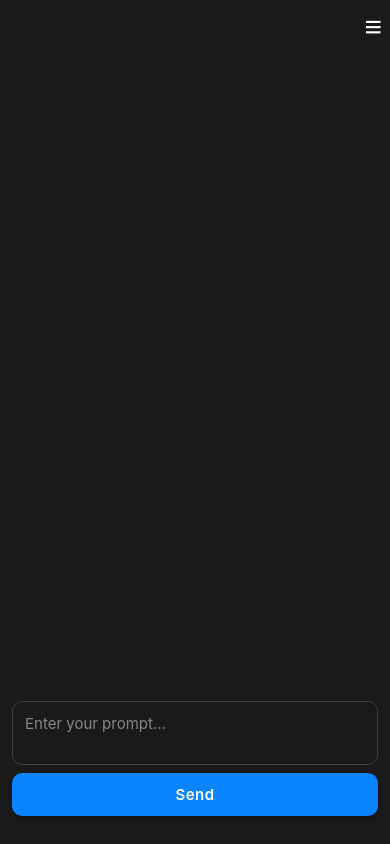
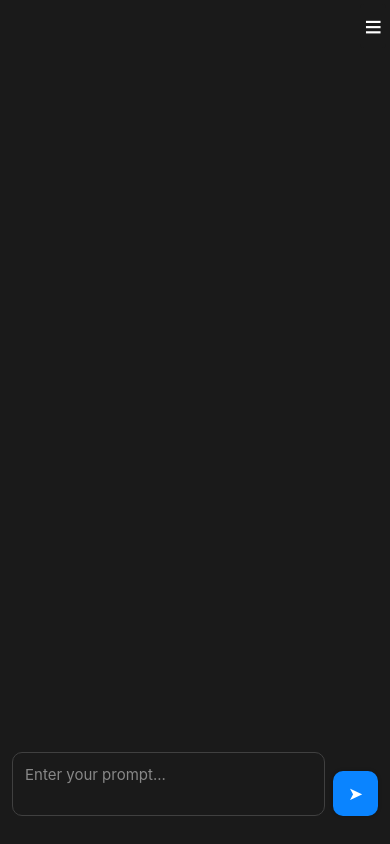
Before and after one commit to JoonasSal/we-have-gpt-at-home, a React Native app in the folder EdgeTalk/: screen / in a window 390 px wide. Built offline with nearby package versions, Linux system fonts and the light colour scheme.

Commit message:
send button and iprompt input styling

```diff
--- a/EdgeTalk/components/ChatInput.js
+++ b/EdgeTalk/components/ChatInput.js
@@ -7,7 +7,7 @@ const ChatInput = ({ prompt, onChangePrompt, onSend, loading }) => {
     <View style={styles.inputWrapper}>
       <View style={styles.inputContainer}>
         <TextInput
-          style={styles.input}
+          style={styles.inputWithButton}
           placeholder="Enter your prompt..."
           placeholderTextColor="#888888"
           value={prompt}
@@ -16,14 +16,14 @@ const ChatInput = ({ prompt, onChangePrompt, onSend, loading }) => {
         />
 
         <TouchableOpacity
-          style={[styles.button, loading && styles.buttonDisabled]}
+          style={[styles.sendButton, loading && styles.buttonDisabled]}
           onPress={onSend}
           disabled={loading}
         >
           {loading ? (
-            <ActivityIndicator color="#ffffff" />
+            <ActivityIndicator color="#ffffff" size="small" />
           ) : (
-            <Text style={styles.buttonText}>Send</Text>
+            <Text style={styles.sendButtonText}>➤</Text>
           )}
         </TouchableOpacity>
       </View>
--- a/EdgeTalk/styles.js
+++ b/EdgeTalk/styles.js
@@ -21,7 +21,23 @@ export const styles = StyleSheet.create({
   },
   inputContainer: {
     padding: 12,
+    flexDirection: 'row',
     gap: 8,
+    alignItems: 'flex-end',
+  },
+  inputWithButton: {
+    flex: 1,
+    backgroundColor: '#1a1a1a',
+    borderRadius: 10,
+    padding: 12,
+    minHeight: 45,
+    maxHeight: 90,
+    textAlignVertical: 'top',
+    color: '#ffffff',
+    placeholderTextColor: '#888888',
+    fontSize: 15,
+    borderWidth: 1,
+    borderColor: '#404040',
   },
   input: {
     backgroundColor: '#1a1a1a',
@@ -154,4 +170,25 @@ export const styles = StyleSheet.create({
     fontSize: 16,
     fontWeight: '600',
   },
+  sendButton: {
+    backgroundColor: '#0A84FF',
+    borderRadius: 10,
+    width: 45,
+    height: 45,
+    justifyContent: 'center',
+    alignItems: 'center',
+    shadowColor: '#000',
+    shadowOffset: {
+      width: 0,
+      height: 0,
+    },
+    shadowOpacity: 0.25,
+    shadowRadius: 3.84,
+    elevation: 5,
+  },
+  sendButtonText: {
+    color: '#ffffff',
+    fontSize: 18,
+    //transform: [{ rotate: '180deg' }],
+  },
 });
```
